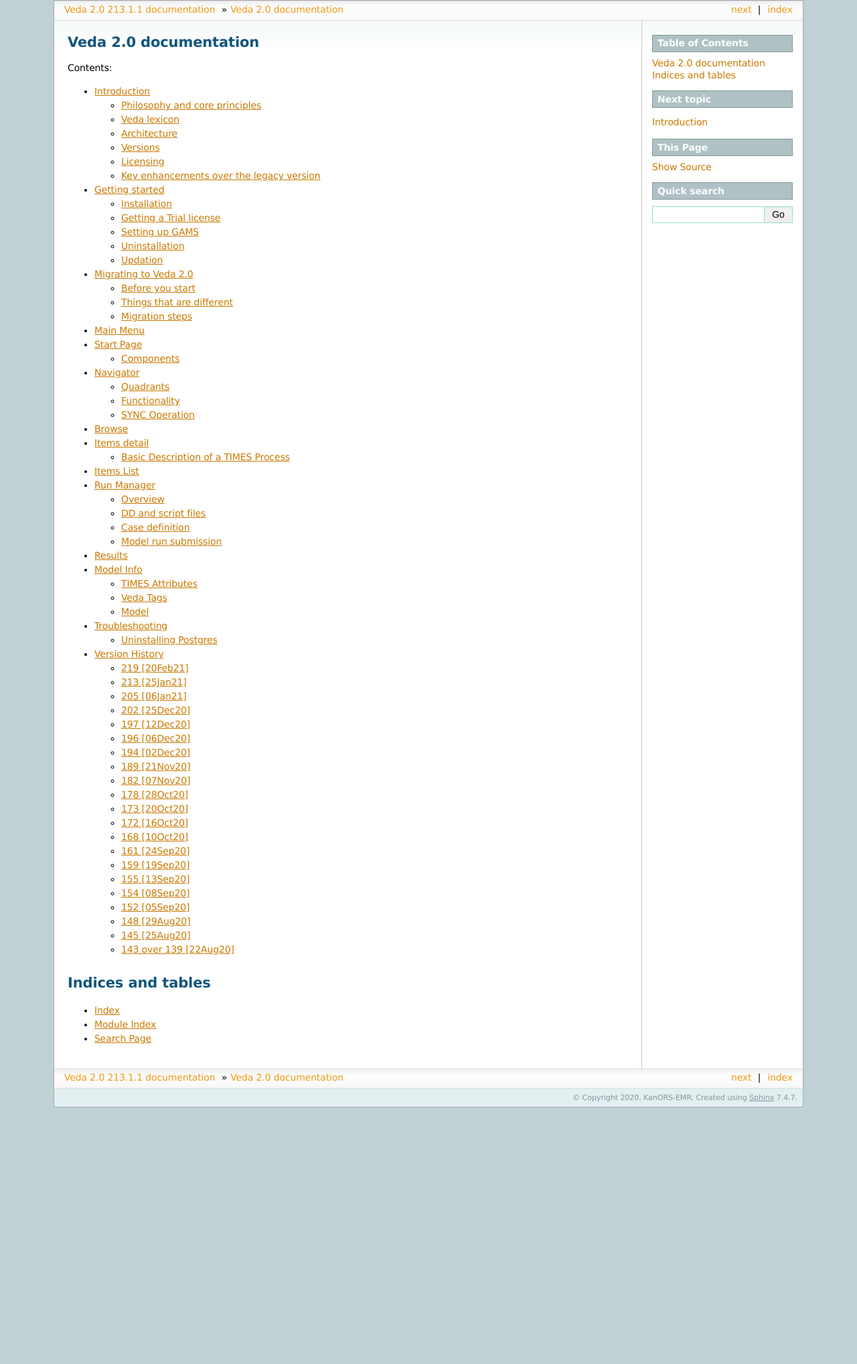
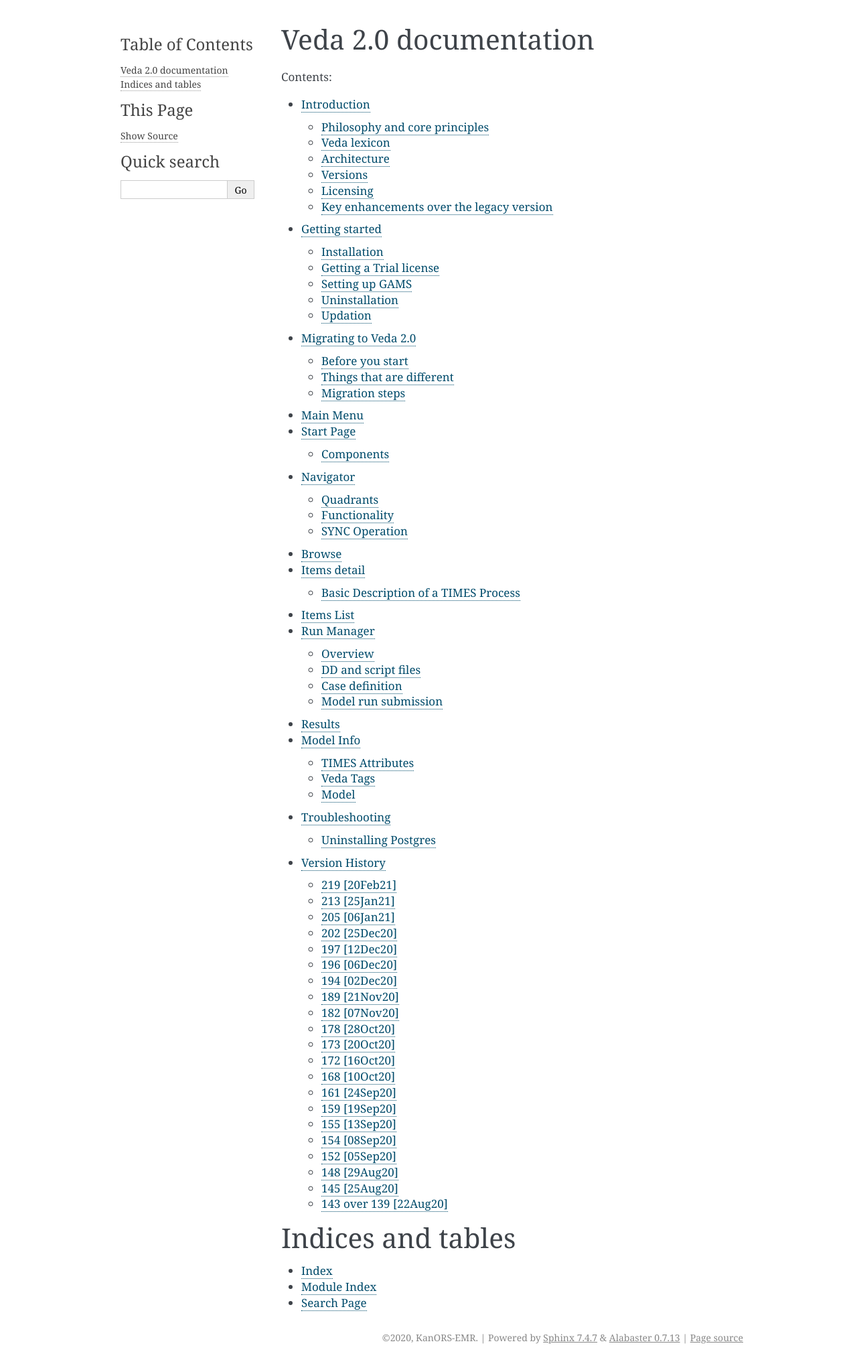
Before and after one commit to kanors-emr/Veda-documentation, a Sphinx documentation site: the page built from docs/source/index.rst, in a window 1280 px wide. Shown: the whole page at 67% size. Built offline with Sphinx 7.4.7, drawn with Linux system fonts in a browser that asks for light colours; before the commit the page ends 1653 px from its top, so only the background shows below that.

Commit message:
back to default theme

```diff
--- a/docs/source/conf.py
+++ b/docs/source/conf.py
@@ -49,7 +49,6 @@
 # a list of builtin themes.
 #
 # html_theme = 'alabaster'
-html_theme = 'sphinxdoc'
 
 # Add any paths that contain custom static files (such as style sheets) here,
 # relative to this directory. They are copied after the builtin static files,
```
